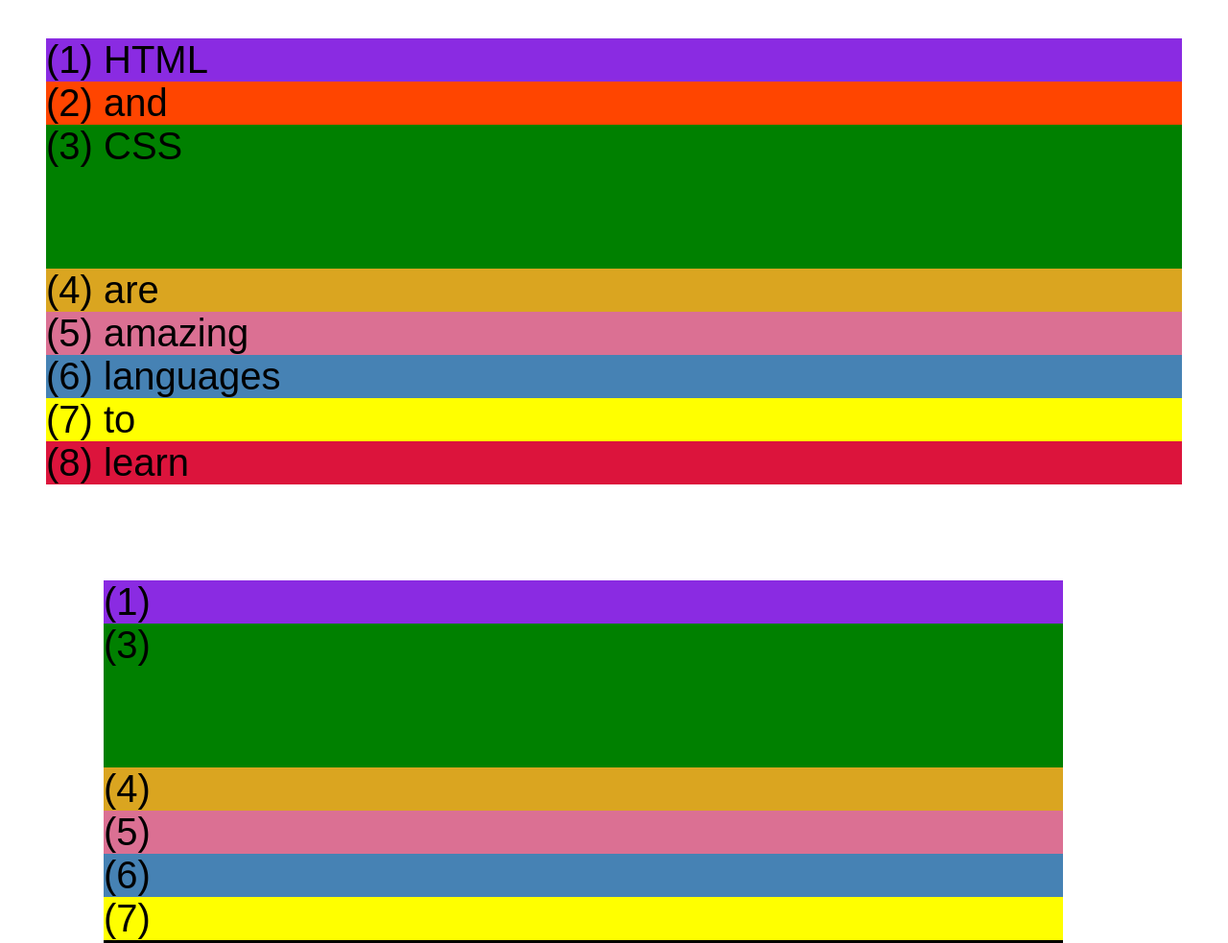
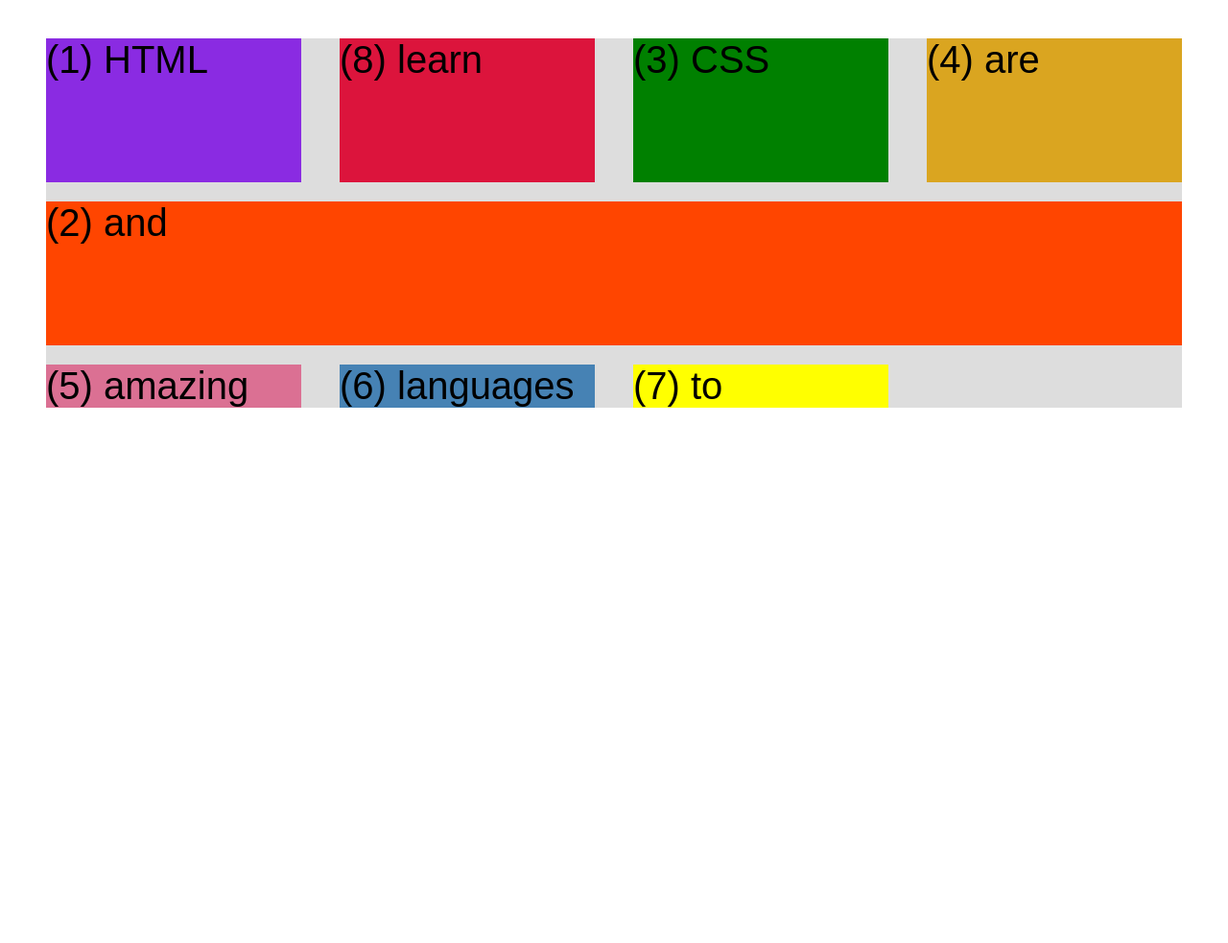
Before and after one commit to cleyon-ui/basichtml, a plain HTML site: page css-grid.html in a window 1280 px wide. Shown: the top 983 px of the page at 96% size. After the commit the page ends 800 px from the top, so only its background shows below. Drawn offline with Linux system fonts and the light colour scheme.

Commit message:
replaced container with css grid

```diff
--- a/css-grid.html
+++ b/css-grid.html
@@ -31,7 +31,14 @@
       .el--8 {
         background-color: crimson;
       }
-
+      .el--8{
+        grid-column: 2/3;
+        grid-row: 2/1;
+      }
+      .el--2{
+        grid-column: 1/-1;
+        grid-row: 2;
+      }
       .container--1 {
         /* STARTER */
         font-family: sans-serif;
@@ -40,6 +47,11 @@
         margin: 40px;
 
         /* CSS GRID */
+        display: grid;
+        grid-template-rows: 1fr 1fr ;
+        grid-template-columns:1fr 1fr 1fr 1fr;
+        row-gap: 20px;
+        column-gap: 40px;
       }
 
       .container--2 {
@@ -68,13 +80,13 @@
       <div class="el el--8">(8) learn</div>
     </div>
 
-    <div class="container--2">
+    <!-- <div class="container--2">
       <div class="el el--1">(1)</div>
       <div class="el el--3">(3)</div>
       <div class="el el--4">(4)</div>
       <div class="el el--5">(5)</div>
       <div class="el el--6">(6)</div>
       <div class="el el--7">(7)</div>
-    </div>
+    </div> -->
   </body>
 </html>
```
Also changed, not shown: index.css (+16 -20 lines).
